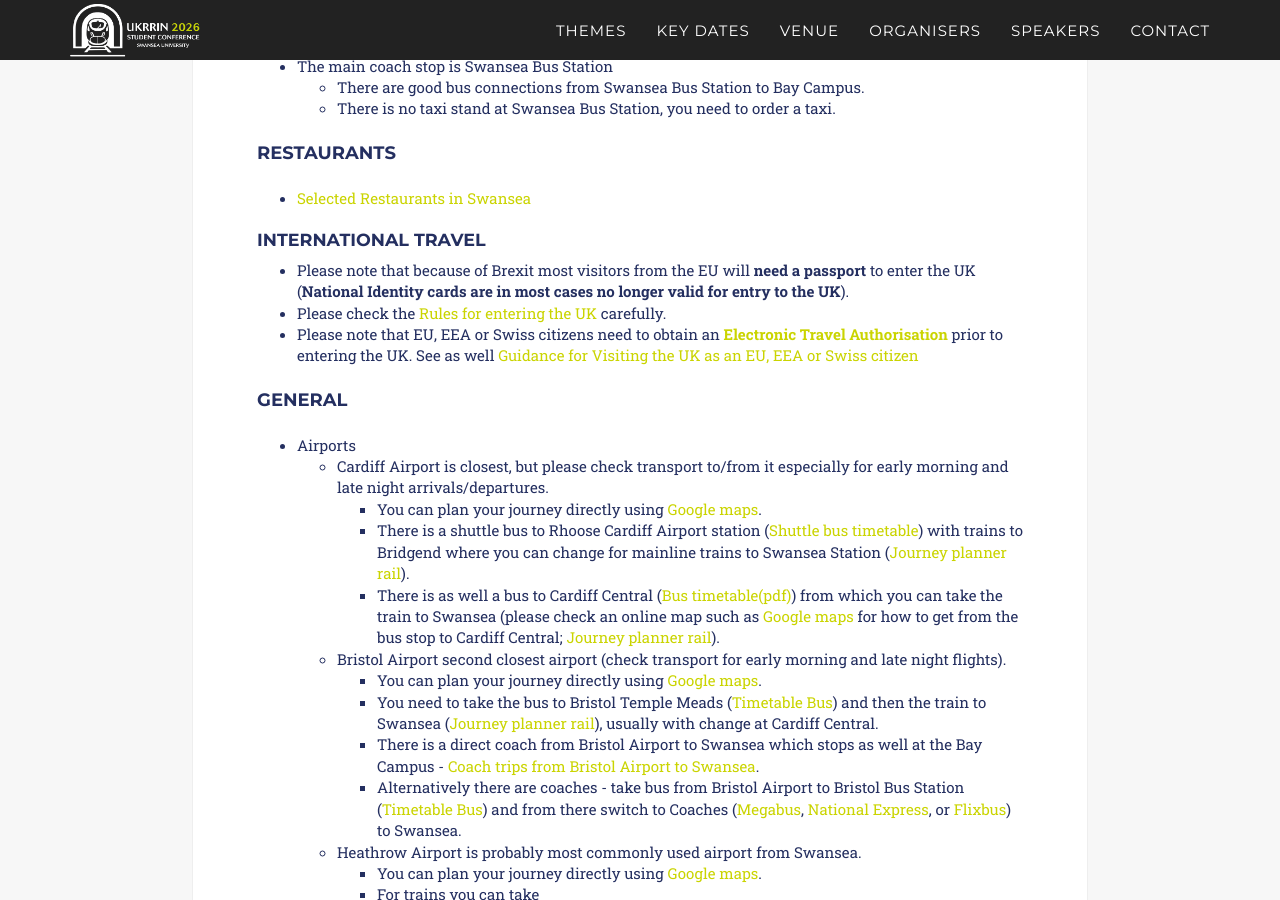
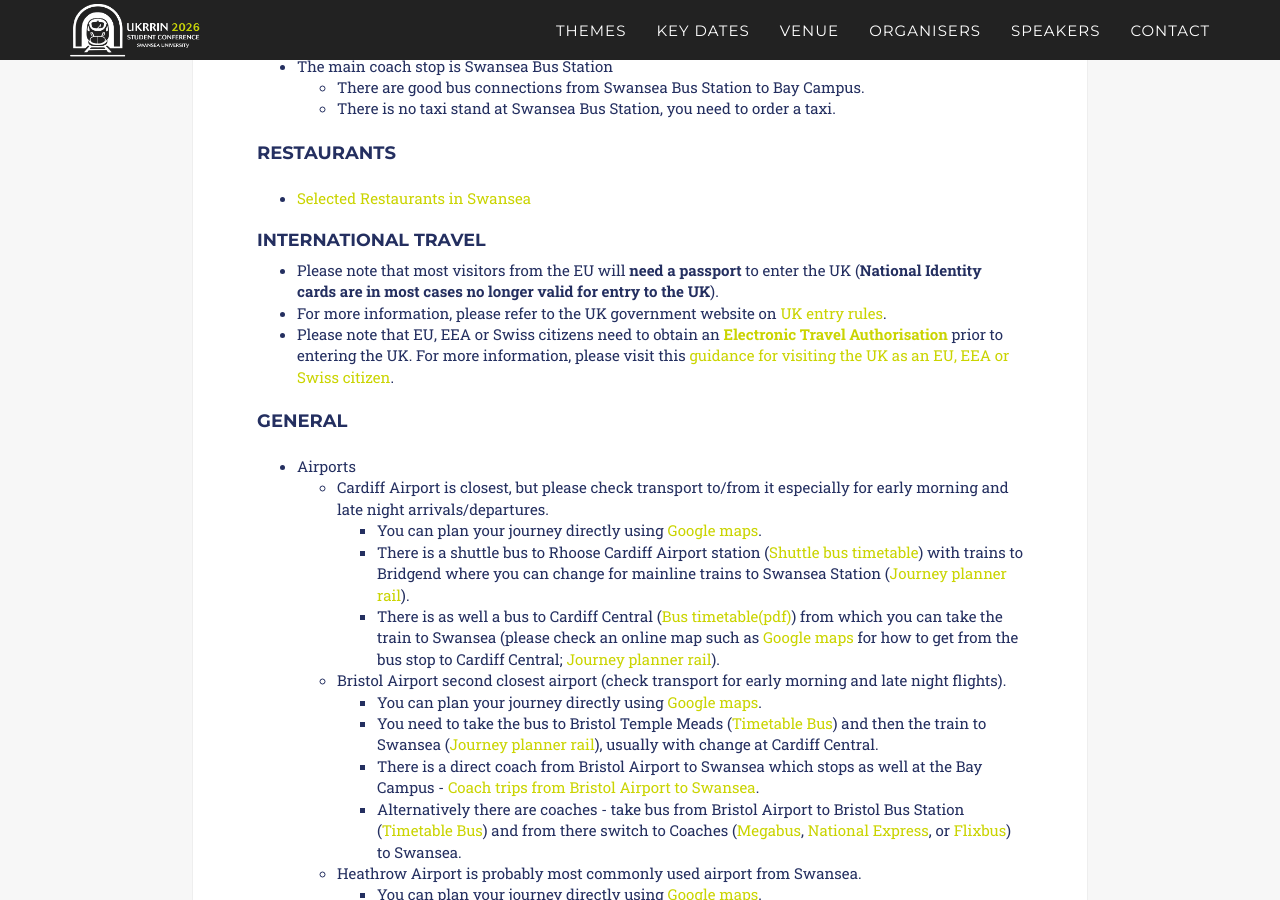
Before and after one commit to ukrrin2026swansea/ukrrin2026swansea.github.io, a Jekyll site: the page built from _2017_pages/venue.html, in a window 1280 px wide and 900 px high, scrolled down 1945 px. Built offline with Jekyll 4.4.1, drawn with Linux system fonts in a browser that asks for light colours; some web fonts are replaced; some of the changed text lies outside the part shown.

Commit message:
External links opening in new page, venue subpage content edits. Affiliations hyperlinks

```diff
--- a/_2017_pages/themes.html
+++ b/_2017_pages/themes.html
@@ -13,7 +13,7 @@
 
 <section id="themes" class="black-frame about about-container about-container-top">
   <h1>Conference Themes</h1>
-  <p>Our edition of this conference will be aligned with the <a class="urllink" href="https://railtechnicalstrategy.co.uk/" rel="nofollow">Rail Technical Strategy</a>, particularly with the themes we will highlight:</p>
+  <p>Our edition of this conference will be aligned with the <a class="urllink" href="https://railtechnicalstrategy.co.uk/" rel="nofollow" target="_blank">Rail Technical Strategy</a>, particularly with the themes we will highlight:</p>
   <h4>Easy to use for all</h4>
   <ul>
     <li>Customer experience</li>
--- a/_2017_pages/venue.html
+++ b/_2017_pages/venue.html
@@ -113,11 +120,12 @@
         class="urllink"
         href="https://www.swansea.ac.uk/the-university/location/"
         rel="nofollow"
+        target="_blank"
         >Google Map Bay Campus</a
       >
     </li>
     <li>
-      <a class="urllink" href="https://tinyurl.com/7ysuu6kd" rel="nofollow"
+      <a class="urllink" href="https://tinyurl.com/7ysuu6kd" rel="nofollow" target="_blank"
         >Google map search Heathrow Terminal 2&amp;3 to Bay Campus by public
         transport</a
       >
@@ -147,21 +157,22 @@
         class="urllink"
         href="https://www.swansea.gov.uk/article/4481/Operators---private-hire"
         rel="nofollow"
+        target="_blank"
         >Licensed Private Hire Swansea</a
       >
     </li>
     <li>
-      <a class="urllink" href="https://www.yellowcabsltd.com/" rel="nofollow"
+      <a class="urllink" href="https://www.yellowcabsltd.com/" rel="nofollow" target="_blank"
         >Yellow Cabs</a
       >
     </li>
     <li>
-      <a class="urllink" href="https://datacabs.com/" rel="nofollow"
+      <a class="urllink" href="https://datacabs.com/" rel="nofollow" target="_blank"
         >Data Cabs</a
       >
     </li>
     <li>
-      <a class="urllink" href="https://www.oystercabs.co.uk/" rel="nofollow"
+      <a class="urllink" href="https://www.oystercabs.co.uk/" rel="nofollow" target="_blank"
         >Oyster cabs</a
       >
     </li>
@@ -178,7 +190,7 @@
   <h4>Buses</h4>
   <ul>
     <li>
-      <a class="urllink" href="https://www.traveline.cymru/" rel="nofollow"
+      <a class="urllink" href="https://www.traveline.cymru/" rel="nofollow" target="_blank"
         >Bus Planner Traveline Cymru</a
       >
     </li>
@@ -211,17 +224,18 @@
             class="urllink"
             href="https://www.nationalrail.co.uk/"
             rel="nofollow"
+            target="_blank"
             >National Rail Journey Planner</a
           >
         </li>
         <li>
-          <a class="urllink" href="https://www.gwr.com/" rel="nofollow"
+          <a class="urllink" href="https://www.gwr.com/" rel="nofollow" target="_blank"
             >Great Western Railway</a
           >
           (mainline trains from London)
         </li>
         <li>
-          <a class="urllink" href="https://tfw.wales/" rel="nofollow"
+          <a class="urllink" href="https://tfw.wales/" rel="nofollow" target="_blank"
             >Transport for Wales</a
           >
           Regional and local trains in Wales.
@@ -239,18 +253,18 @@
   <ul>
     <li>
       Main coach companies:
-      <a class="urllink" href="https://uk.megabus.com/" rel="nofollow"
+      <a class="urllink" href="https://uk.megabus.com/" rel="nofollow" target="_blank"
         >Megabus</a
       >,
       <a
         class="urllink"
-        href="https://www.nationalexpress.com/en"
+        href="https://www.nationalexpress.com/en" target="_blank"
         rel="nofollow"
         >National Express</a
       >, or
       <a
         class="urllink"
-        href="https://www.flixbus.co.uk/coach/swansea"
+        href="https://www.flixbus.co.uk/coach/swansea" target="_blank"
         rel="nofollow"
         >Flixbus</a
       >.
@@ -290,37 +305,36 @@
   <h3><a id="International"></a> International Travel</h3>
   <ul>
     <li>
-      Please note that because of Brexit most visitors from the EU will
-      <strong>need a passport</strong> to enter the UK (<strong
+      Please note that most visitors from the EU will
+      <b>need a passport</b> to enter the UK (<b
         >National Identity cards are in most cases no longer valid for entry to
-        the UK</strong
-      >).
+        the UK</b>).
     </li>
     <li>
-      Please check the
+      For more information, please refer to the UK government website on
       <a
         class="urllink"
         href="https://www.gov.uk/uk-border-control"
         rel="nofollow"
-        >Rules for entering the UK</a
-      >
-      carefully.
+        target="_blank"
+        >UK entry rules</a
+      >.
     </li>
     <li>
       Please note that EU, EEA or Swiss citizens need to obtain an
-      <strong
+      <b
         ><a
           href="https://www.gov.uk/guidance/visiting-the-uk-as-an-eu-eea-or-swiss-citizen"
           >Electronic Travel Authorisation</a
-        ></strong
+        ></b
       >
-      prior to entering the UK. See as well
+      prior to entering the UK. For more information, please visit this
       <a
         class="urllink"
         href="https://www.gov.uk/guidance/visiting-the-uk-as-an-eu-eea-or-swiss-citizen"
         rel="nofollow"
-        >Guidance for Visiting the UK as an EU, EEA or Swiss citizen</a
-      >
+        >guidance for visiting the UK as an EU, EEA or Swiss citizen</a
+      >.
     </li>
   </ul>
 
--- a/_2017_pages/welcome.html
+++ b/_2017_pages/welcome.html
@@ -7,6 +7,6 @@
   <h1>Welcome</h1>
   <p>The UKRRIN Student Led Conference is the premier annual event for PhD students in the UK conducting research with applications in the railway industry. This conference will bring together members of the academic community and industry professionals to discuss innovative solutions and help shape the future of the railway. To this end, we will feature keynote speakers from leading organisations and provide networking opportunities to facilitate collaboration across the railway sector.</p>
   <p>Participants will have the chance to showcase their work in an interdisciplinary environment spanning fields such as engineering, computer science, and social sciences. The conference encourages students to present their research through poster presentations and talks, providing a platform for emerging ideas that could shape the future of the rail industry.</p>
-  <p>There will also be the opportunity for in-person delegates to visit the <a class="urllink" href="https://www.gcre.wales/" rel="nofollow">Global Centre of Rail Excellence</a>, currently under construction in South Wales. This tour will offer a first-hand look at the world-class rail innovation centre being developed to support both industrial and academic research.</p>
+  <p>There will also be the opportunity for in-person delegates to visit the <a class="urllink" href="https://www.gcre.wales/" rel="nofollow" target="_blank">Global Centre of Rail Excellence</a>, currently under construction in South Wales. This tour will offer a first-hand look at the world-class rail innovation centre being developed to support both industrial and academic research.</p>
   <p>A conference dinner will be held for all delegates.</p>
 </section>
--- a/_data/twenty_17/home_about_data.yml
+++ b/_data/twenty_17/home_about_data.yml
@@ -23,6 +23,7 @@
       class="urllink"
       href="https://railtechnicalstrategy.co.uk/"
       rel="nofollow"
+      target="_blank"
       >Rail Technical Strategy</a
     >
   link: /themes
--- a/_includes/2017_data/intro.html
+++ b/_includes/2017_data/intro.html
@@ -27,7 +27,7 @@
 
     <p>
       There will also be the opportunity for in-person delegates to visit the
-      <a class="urllink" href="https://www.gcre.wales/" rel="nofollow"
+      <a class="urllink" href="https://www.gcre.wales/" rel="nofollow" target="_blank"
         >Global Centre of Rail Excellence</a
       >, currently under construction in South Wales. This tour will offer a
       first-hand look at the world-class rail innovation centre being developed
```
Also changed, not shown: other parts of _2017_pages/venue.html (+14 -2 lines), other parts of _includes/2017_data/intro.html (+1 -0 lines), _includes/2017_data/affiliations.html (+12 -12 lines).
